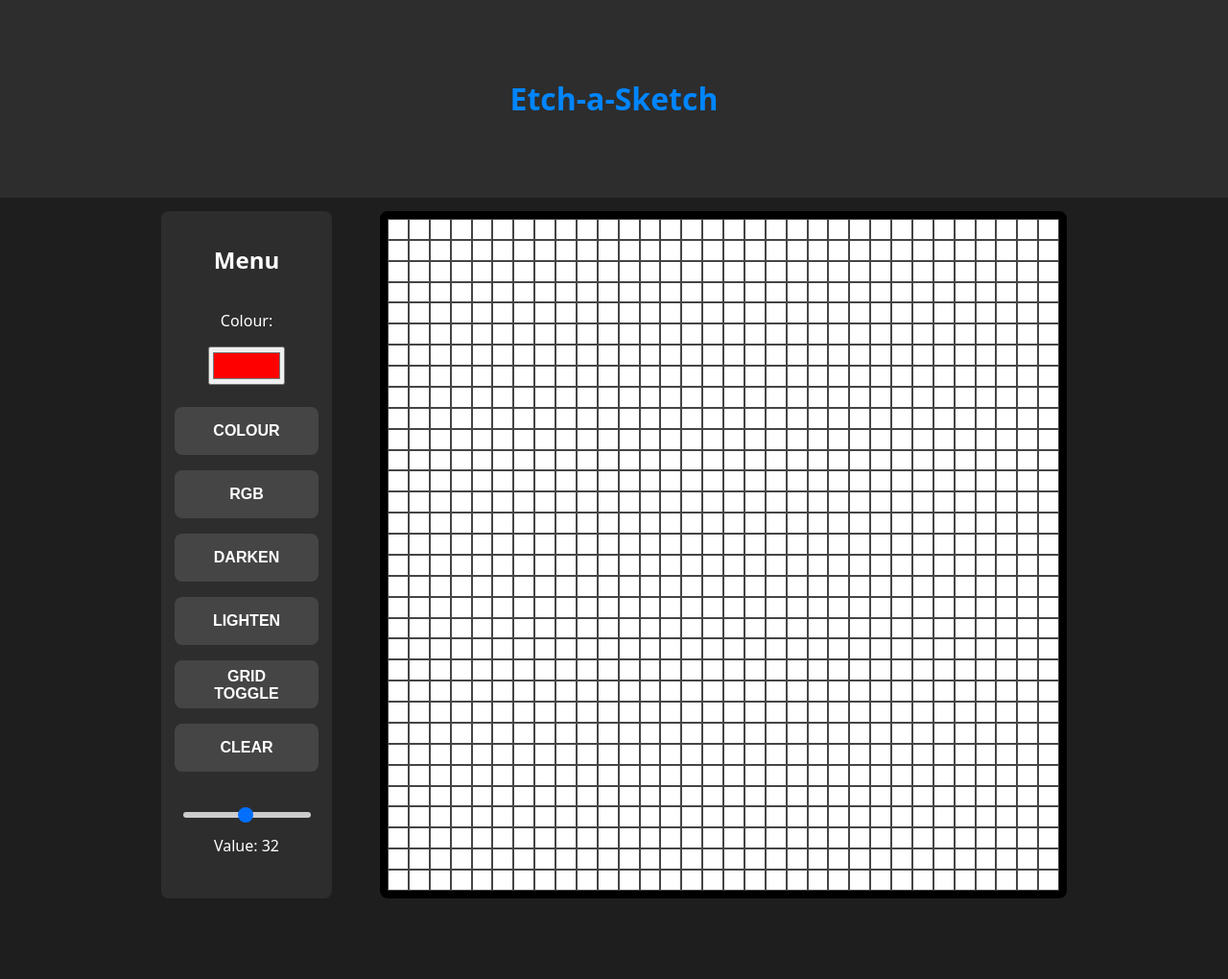
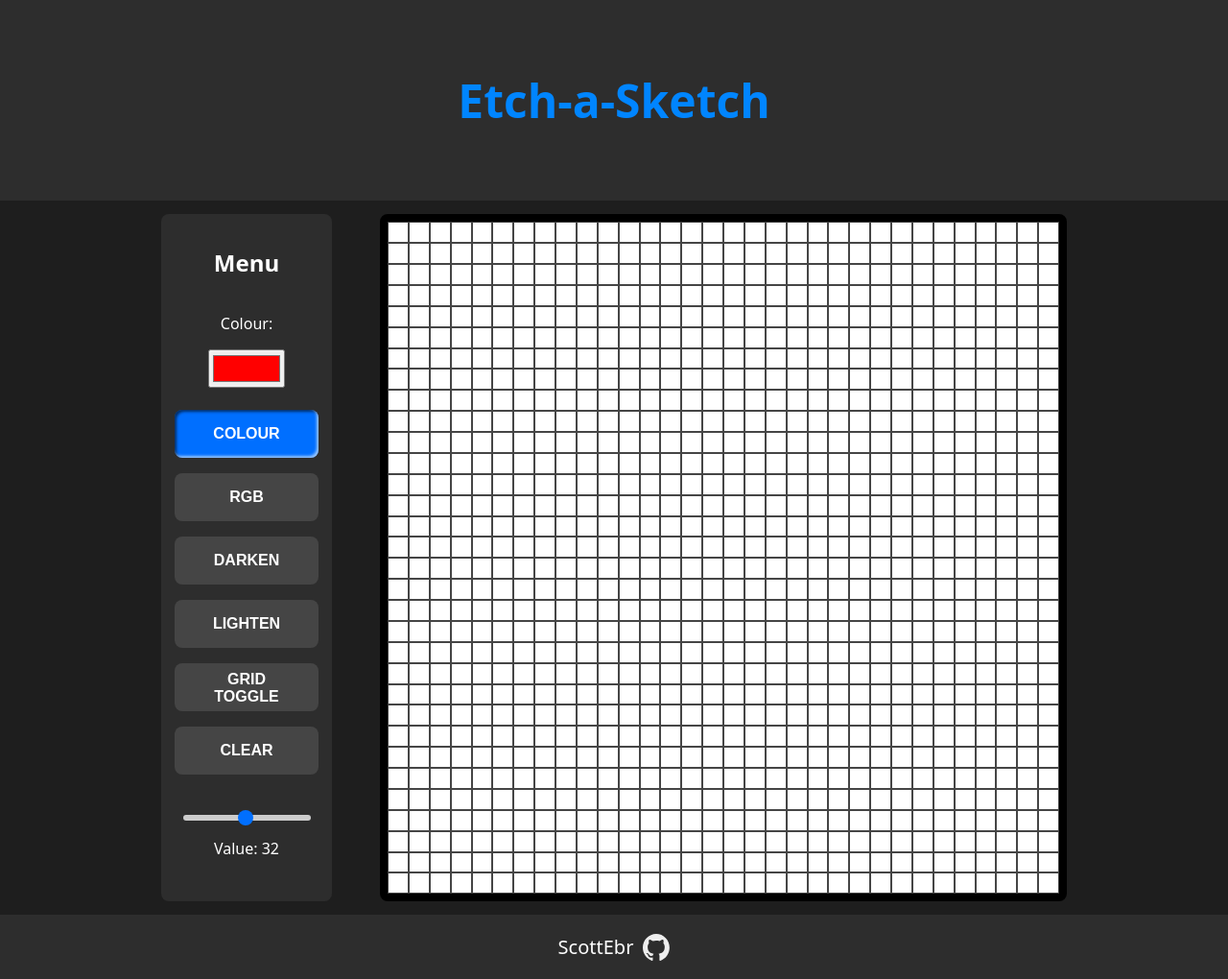
Before and after one commit to ScottEbr/odin_etch-a-sketch, a plain HTML site: page index.html in a window 1280 px wide. Shown: the whole page at 96% size. Before the commit the page ends 936 px from the top, so only its background shows below. Drawn offline with Linux system fonts and the light colour scheme.

Commit message:
Polished last of the html and corrected small bug with clear button

```diff
--- a/index.html
+++ b/index.html
@@ -4,7 +4,7 @@
     <meta charset="UTF-8">
     <meta name="viewport" content="width=device-width, initial-scale=1.0">
     <link rel="stylesheet" href="styles.css" />
-
+    <link rel="icon" type="image/svg+xml" href="favicon.svg">
     <title>Etch-a-Sketch</title>
 </head>
 <body>
@@ -16,26 +16,26 @@
             <h2>Menu</h2>
             <p>Colour:</p>
             <input type="color" id="colorChoice" class="colorChoice" name="colorChoice" value="#ff0000">
-            <button class="colorMode">COLOUR</button>
+            <button class="colorMode active">COLOUR</button>
             <button class="randRGBBtn">RGB</button>
             <button class="darkBtn">DARKEN</button>
             <button class="lightBtn">LIGHTEN</button>
-
             <button class="gridBtn">GRID TOGGLE</button>
             <button class="clearBtn">CLEAR</button>
             <div class="slidecontainer">
                 <input type="range" min="1" max="64" value="32" class="slider" id="myRange">
                 <p>Value: <span id="demo"></span></span></p>
             </div>
-
         </div>
         <div class="etch-container">
-
         </div>
     </div>
-
-    </div>
-
     <script src="script.js"></script>
+    <footer class="footer">
+      <p>ScottEbr</p>
+      <a href="https://github.com/ScottEbr" target="_blank">
+        <img class="github-logo" src="github-mark.svg" />
+      </a>
+    </footer>
 </body>
 </html>
--- a/script.js
+++ b/script.js
@@ -7,6 +7,19 @@ gridContainer.addEventListener('mouseleave',() => isDrawing = false);
 
 gridContainer.addEventListener('mousedown', e => e.preventDefault()); // Fixes no-access cursor when selecting buttons and drawing quickly
 
+createGrid(32) // initialise sheet with the same value as input range. Refer to html, class="slider"
+
+// Displays slider value on page, and uses slider value when creating grid.
+var slider = document.getElementById("myRange");
+var output = document.getElementById("demo");
+output.innerHTML = slider.value; // DISPLAYS DEFAULT SLIDER VALUE
+
+slider.oninput = function() {
+    output.innerHTML = this.value;
+    createGrid(this.value)
+}
+
+// Create grid, didn't use CSS grid as per project instruction. Maintained flex-box fromatting.
 function createGrid(size) {
 
     gridContainer.innerHTML = ""
@@ -22,14 +35,11 @@ function createGrid(size) {
         drawCell(cell)
 
         gridContainer.appendChild(cell);
-        cell.style.backgroundColor = 'white';
+        cell.style.backgroundColor = 'white'; // default background colour
     }
-
-
 }
 
-createGrid(32) // initialise sheet with the same value as input range. Refer to html, class="slider"
-
+// Handle to colour cell on mousedown (clicking annd dragging), and on initial click
 function drawCell(cell) {
 
     // paint on hover while mouse is held
@@ -44,8 +54,7 @@ function drawCell(cell) {
 
 }
 
-
-
+// Handles all drawing, pending on what button is active.
 function draw(cell) {
     const element = document.querySelector('.randRGBBtn');
     const dark = document.querySelector('.darkBtn')
@@ -54,17 +63,14 @@ function draw(cell) {
     const color = document.querySelector('.colorChoice').value;
     const colorMode = document.querySelector('.colorMode')
 
-    // Check if the element has the 'active' class
     if (element.classList.contains('active')) {
         const r = Math.floor(Math.random() * 256);
         const g = Math.floor(Math.random() * 256);
         const b = Math.floor(Math.random() * 256);
         cell.style.backgroundColor = `rgb(${r}, ${g}, ${b})`;
-        // Perform actions if the class is present
 
     } else if (dark.classList.contains('active')) {
         cell.style.backgroundColor = darkenCell(cell);
-        // Perform actions if the class is not present
 
     } else if (light.classList.contains('active')) {
         cell.style.backgroundColor = lightenCell(cell);
@@ -74,11 +80,10 @@ function draw(cell) {
 
     } else {
         cell.style.backgroundColor = 'black'
-        // Perform actions if the class is not present
+
     }
 
 }
-
 
 function darkenCell(cell) {
     // Get its current color (computed style)
@@ -108,6 +113,7 @@ function lightenCell(cell) {
     cell.style.backgroundColor = `hsl(${hsl.h}, ${hsl.s}%, ${hsl.l}%)`;
 }
 
+// RGB to HSL converter
 function rgbToHsl(rgbString) {
     // Extract numbers: rgb(a, b, c) → [a, b, c]
     const rgb = rgbString.match(/\d+/g).map(Number);
@@ -139,35 +145,21 @@ function rgbToHsl(rgbString) {
     };
 }
 
-// SLIDER OUTPUT
-var slider = document.getElementById("myRange");
-var output = document.getElementById("demo");
-output.innerHTML = slider.value; // DISPLAYS DEFAULT SLIDER VALUE
-
-// UPDATE SLIDER VALUE WHEN SLIDING
-slider.oninput = function() {
-    output.innerHTML = this.value;
-    createGrid(this.value)
-}
-
-
-// TOGGLES BUTTONS TO BE ACTIVE
+// Handles buttons getting toggled.
 document.addEventListener('DOMContentLoaded', function() {
     const buttons = document.querySelectorAll('Button');
-    const clear = document.querySelector('.clearBtn')
+    const clear = document.querySelector('.clearBtn');
+    const color = document.querySelector('.colorMode');
 
     buttons.forEach(button => {
         button.addEventListener('mousedown', function() {
-            // If this is the grid button, do NOT affect others. Just toggle it.
+            // Allows for toggling of "Grid Toggle" button, and won't toggle off if other buttons are pressed.
             if (this.classList.contains('gridBtn')) {
                 this.classList.toggle('active');
-
-                 document.querySelector('.etch-container').classList.toggle('no-borders');
-
-                return; // stop here, don't deselect others
+                document.querySelector('.etch-container').classList.toggle('no-borders');
+                return;
             }
 
-            // Otherwise: remove active from all NON-grid buttons
             buttons.forEach(btn => {
                 if (!btn.classList.contains('gridBtn')) {
                     btn.classList.remove('active');
@@ -177,19 +169,17 @@ document.addEventListener('DOMContentLoaded', function() {
             // Add 'active' class to the clicked button
             this.classList.add('active');
 
-
         });
 
     });
 
-
+    // Clear button EventListern on mouseup (rather than click), so we still get to see the style on mouse down. Delete grid, then re-initialises based off slider value.
     clear.addEventListener('mouseup', function() {
-        // Add 'active' class to the clicked button
         document.querySelector(".etch-container").innerHTML = '';
         createGrid(slider.value)
 
         this.classList.remove('active');
-
+        color.classList.add('active')
 
     });
 
--- a/styles.css
+++ b/styles.css
@@ -19,6 +19,7 @@ body {
     display: flex;
     flex-direction: column;
     align-items: center;
+    min-height: 100vh;
 }
 
 header {
@@ -27,13 +28,15 @@ header {
     justify-content: center;
     background-color: var(--bg-200);
     color: var(--primary-100);
+    font-size: x-large;
     margin-bottom: 14px;
-    padding: 60px 0px 60px 0px;
+    padding: 40px 0px 40px 0px;
 }
 
 .body-container {
     display: flex;
     gap: 50px;
+    margin-bottom: 14px;
 
 }
 
@@ -122,7 +125,7 @@ header {
     -webkit-appearance: none; /* REQUIRED for Chrome/Edge/Safari */
     width: 100%;
     height: 6px;
-    background: #ccc; /* Track color */
+    background: #ccc;
     border-radius: 5px;
     outline: none;
 }
@@ -145,3 +148,29 @@ header {
     border-radius: 50%;
     cursor: pointer;
 }
+
+/* FOOTER */
+
+.footer {
+  margin-top: auto;
+  display: flex;
+  align-items: center;
+  justify-content: center;
+  gap: 10px;
+  width: 100%;
+  color: var(--text-100);
+  font-size: 20px;
+  background-color: var(--bg-200);
+}
+
+.github-logo {
+  display: block;
+  max-width: 28px;
+  max-height: 28px;
+  color: var(--primary-light);
+  transition: transform 0.3s ease-in-out;
+}
+
+.github-logo:hover {
+  transform: rotate(360deg) scale(1.2);
+}
```
Also changed, not shown: favicon.svg (added), github-mark.svg (added).
